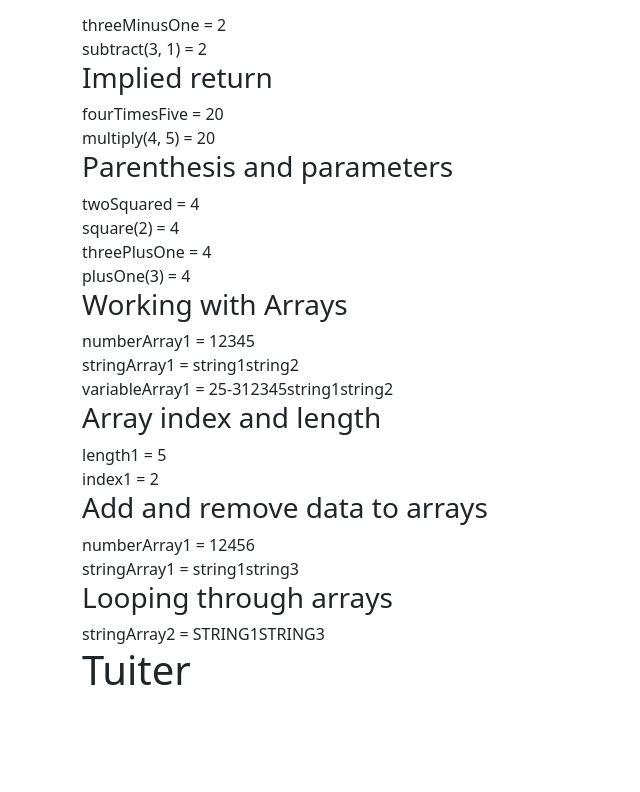
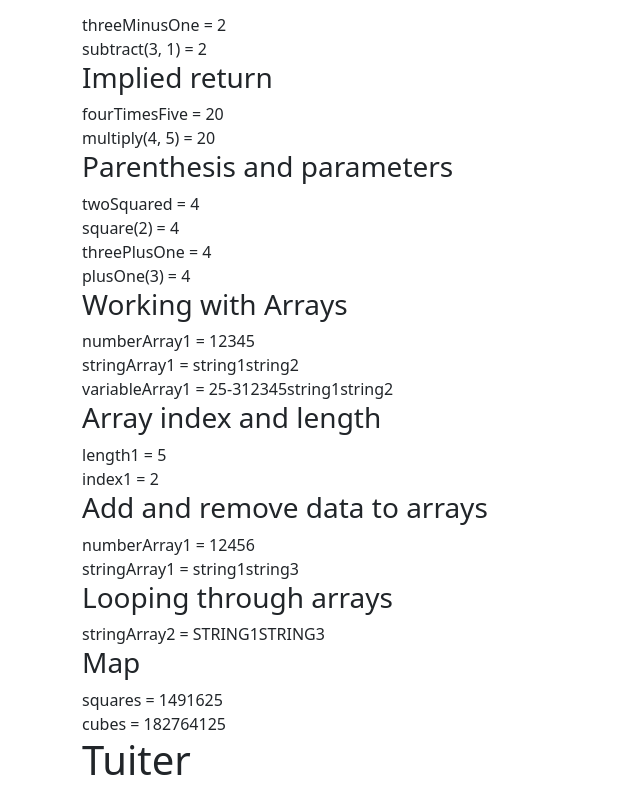
Before and after one commit to DanGraziano/tuiter-react-web-app, a React (Create React App) app: page / in a window 1280 px wide. Shown: the part 1221-2013 px from the top of the page, without its empty margins (0-640 px from the left). Before the commit the page ends 1923 px from the top, so only its background shows below. Built offline with nearby package versions, Linux system fonts and the light colour scheme.

Commit message:
Add map code

```diff
--- a/src/labs/a3/java-script.js
+++ b/src/labs/a3/java-script.js
@@ -11,6 +11,7 @@ import WorkingWithArrays from "./working-with-arrays";
 import ArrayIndexAndLength from "./array-index-and-length";
 import AddingAndRemovingDataToFromArrays from "./adding-and-removing-data-to-from-array";
 import ForLoops from "./for-loops";
+import MapFunction from "./map-function";
 
 function JavaScript() {
     console.log('Hello World');
@@ -30,6 +31,7 @@ function JavaScript() {
           <ArrayIndexAndLength/>
           <AddingAndRemovingDataToFromArrays/>
           <ForLoops/>
+          <MapFunction/>
        </div>
     );
  }
--- a/src/labs/a3/map-function.js
+++ b/src/labs/a3/map-function.js
@@ -0,0 +1,18 @@
+function MapFunction() {
+
+    let numberArray1 = [1, 2, 3, 4, 5];
+    const square = a => a * a;
+
+    const squares = numberArray1.map(square);
+    const cubes = numberArray1.map(a => a * a * a);
+
+    return(
+        <>
+            <h3>Map</h3>
+            squares = {squares} <br/>
+            cubes = {cubes} <br/>
+        </>
+    )
+}
+
+export default MapFunction
```
